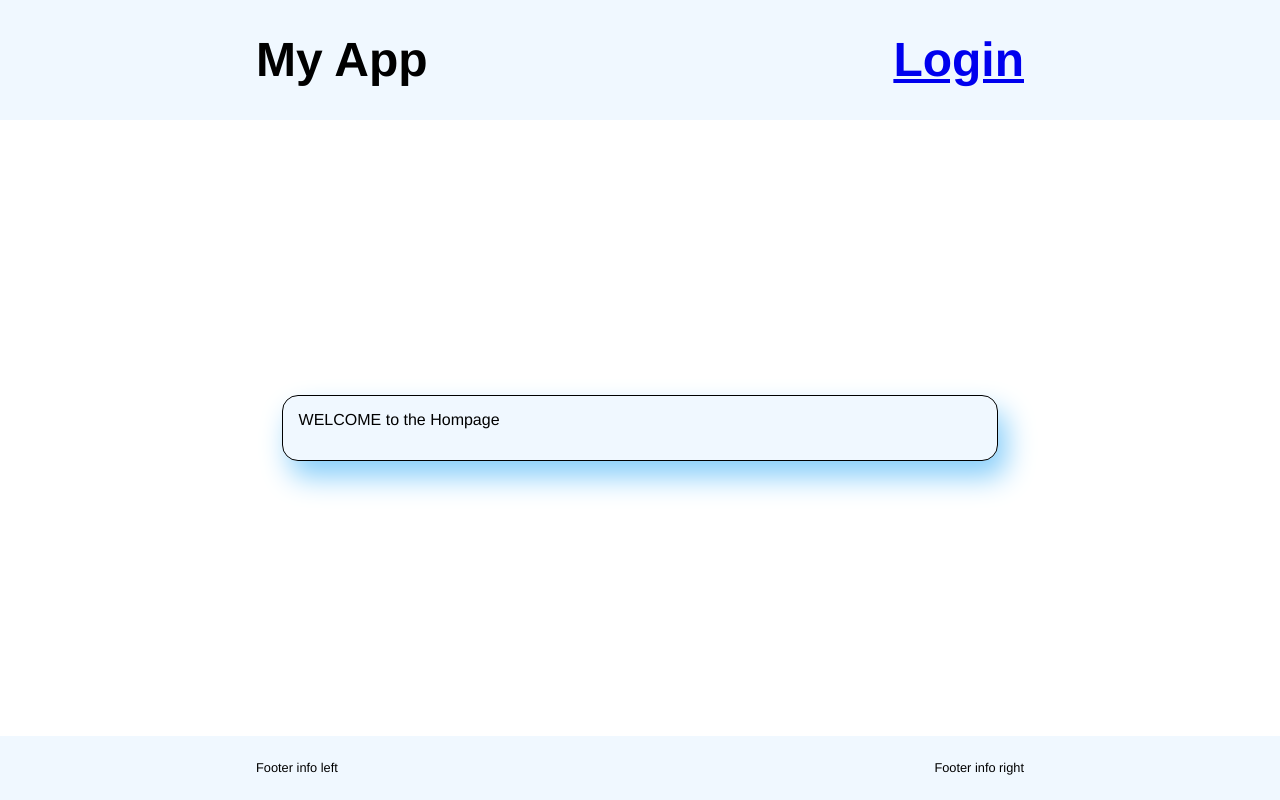
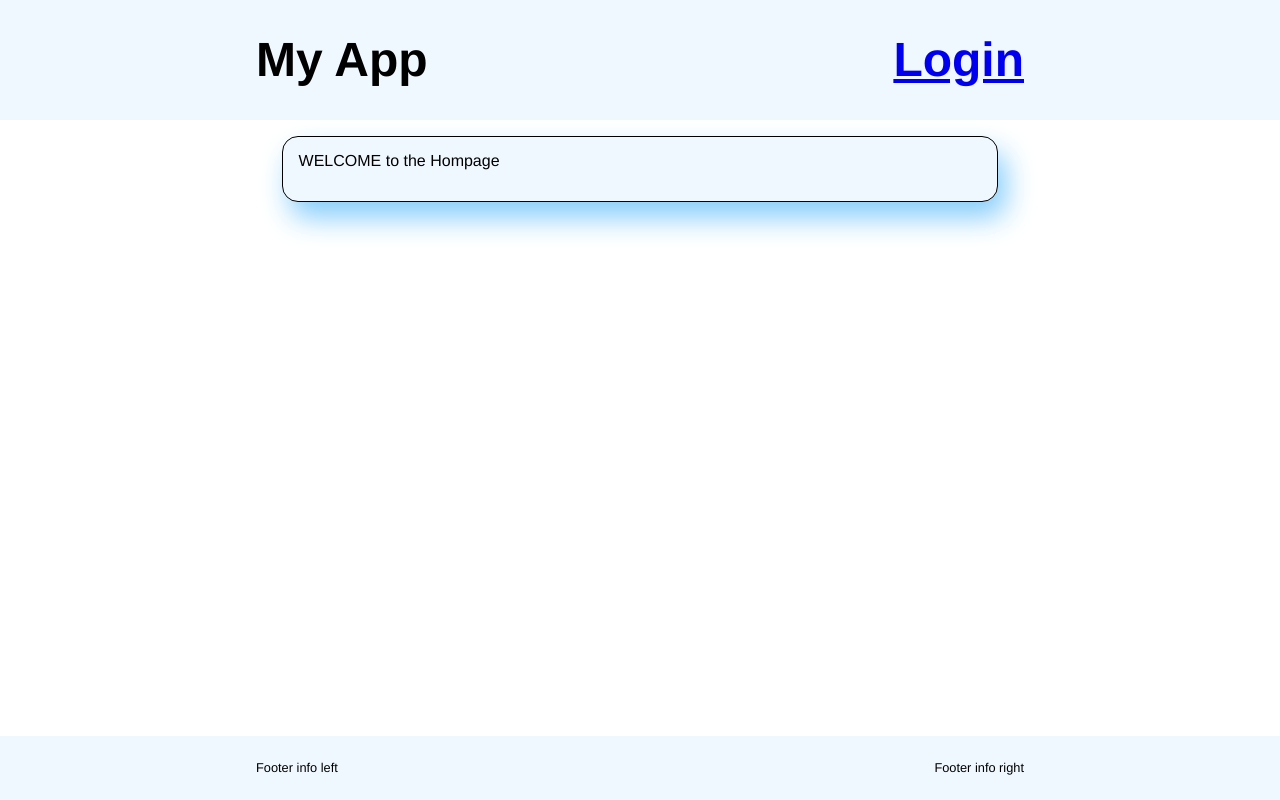
Before and after one commit to mattmegarry/PERN-boilerplate, a React (Create React App) app in the folder web/: page / in a window 1280 px wide. Built offline with nearby package versions, Linux system fonts and the light colour scheme.

Commit message:
Some styling

```diff
--- a/web/src/components/Signout.js
+++ b/web/src/components/Signout.js
@@ -28,7 +28,9 @@ const Signout = props => {
     <Redirect to="/" />
   ) : (
     <>
-      <button onClick={handleClick}>Signout</button>
+      <div className="signout">
+        <button onClick={handleClick}>Signout</button>
+      </div>
       <p className="signout-message">{message}</p>
     </>
   );
--- a/web/src/index.css
+++ b/web/src/index.css
@@ -24,6 +24,10 @@ code {
 .signout-message {
   color: red;
   font-size: 0.5rem;
+}
+
+.user-signout {
+  font-size: 1rem;
 }
 
 .footer {
@@ -70,6 +74,7 @@ body {
 .header-outer {
   height: 15vh;
   background-color: aliceblue;
+  margin-bottom: 1rem;
 }
 
 .main-outer {
@@ -97,7 +102,6 @@ body {
   width: 100%;
   display: flex;
   flex-direction: column;
-  justify-content: space-around;
 }
 
 .footer {
@@ -116,6 +120,7 @@ body {
   padding: 1rem 2rem 2rem 1rem;
   background-color: aliceblue;
   box-shadow: 0.5rem 1rem 1.8rem lightskyblue;
+  margin-bottom: 1rem;
 }
 
 .item {
@@ -123,12 +128,18 @@ body {
   padding: 1rem 2rem 2rem 1rem;
   background-color: aliceblue;
   box-shadow: 0.5rem 1rem 1.8rem lightskyblue;
+  margin-bottom: 2rem;
+}
+
+.signout {
+  float: right;
+  margin-bottom: 0.5rem;
 }
 
 @media (min-width: 641px) {
   .item,
   .info {
-    margin: 0 2vw;
+    margin: 0 2vw 2rem;
   }
 
   .horizontal {
```
